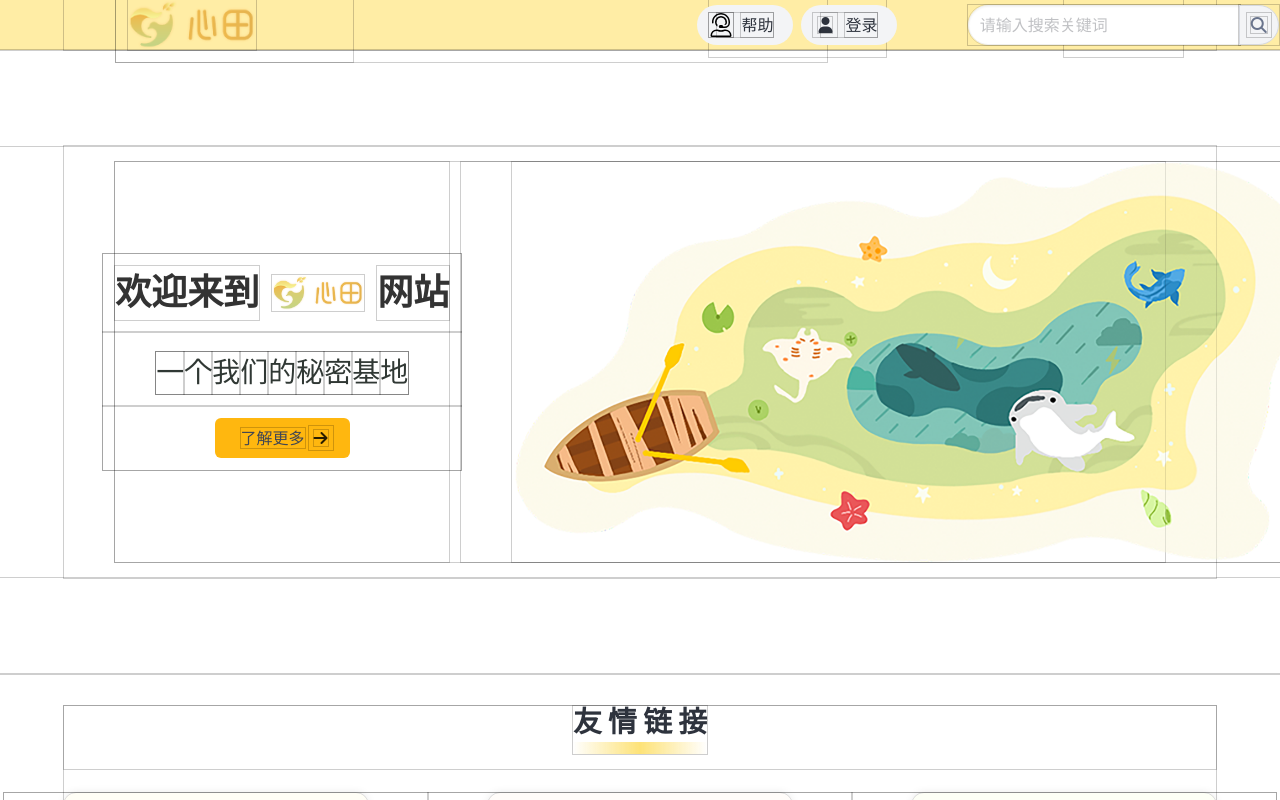
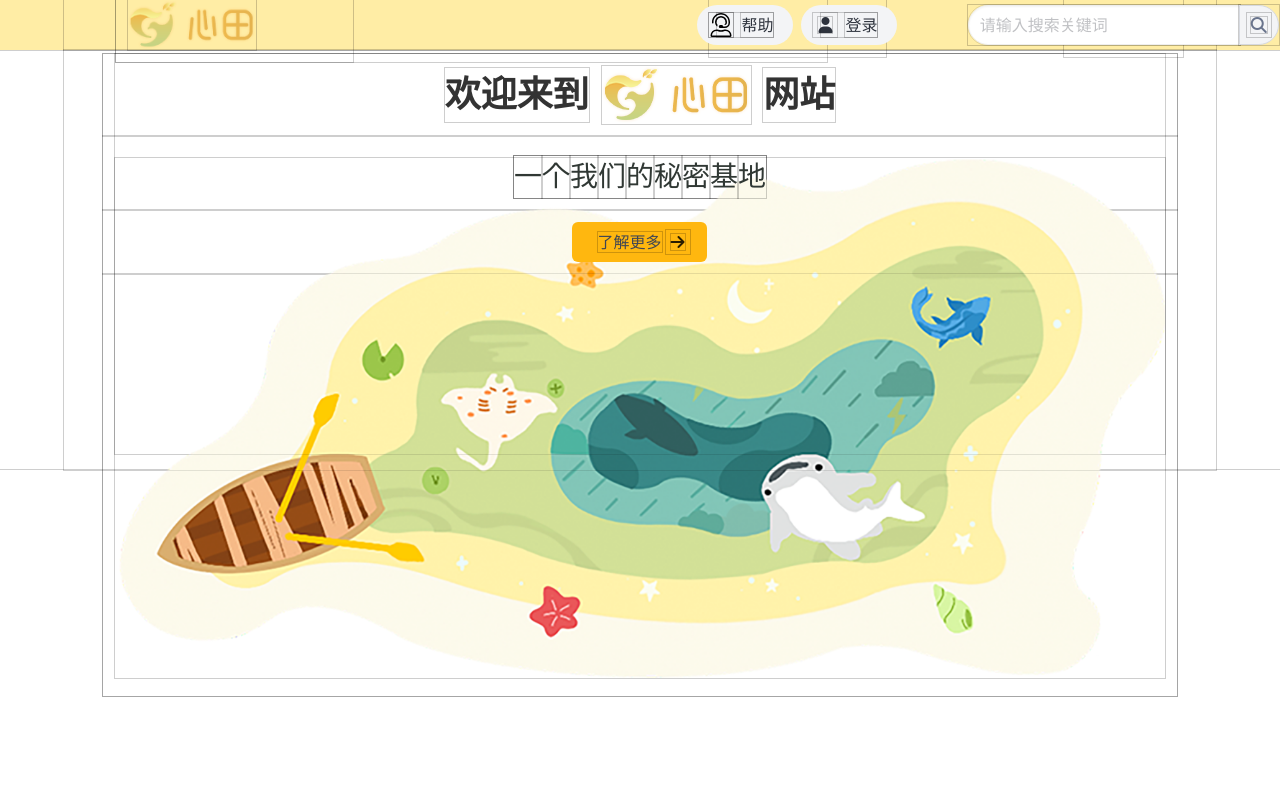
Before and after one commit to Schweik7/xintian, a Vue app: page / in a window 1280 px wide. Shown: the top 800 px of the page. Built offline with nearby package versions, Linux system fonts and the light colour scheme.

Commit message:
把左右的主页布局修改为上下的布局

```diff
--- a/src/App.vue
+++ b/src/App.vue
@@ -1,10 +1,9 @@
 <template>
   <div class="page flex-col">
+
     <HeaderComponent />
-    <!-- <StarryBackground /> -->
     <MainSectionComponent />
-    <!-- <ContentComponent />
-    <TopicsComponent /> -->
+    <section class="section is-large"></section>
     <FriendshipLinksComponent />
     <FooterComponent />
   </div>
@@ -37,7 +36,3 @@ export default {
   }
 };
 </script>
-
-<style scoped>
-
-</style>
--- a/src/components/MainSectionComponent.vue
+++ b/src/components/MainSectionComponent.vue
@@ -1,9 +1,7 @@
 <template>
-  <section class="section"></section>
   <div id="main-section" class="container">
-    <div id="content-section" class="level gao-less">
     <!-- 标题、logo和"网站" -->
-      <div id="main-section-left" class="level-item">
+    <div id="main-section-left" class="">
       <div class="columns is-flex-direction-column">
         <div class="column is-flex is-align-items-center is-justify-content-center">
           <span class="title-text animate-item">欢迎来到</span>
@@ -21,8 +19,7 @@
           </div>
         </div>
         <div class="column has-text-centered">
-            <button id="learn-more-button" class="button is-warning hvr-icon-wobble-horizontal"
-              @click="showPoem = true">
+          <button id="learn-more-button" class="button is-warning hvr-icon-wobble-horizontal" @click="showPoem = true">
             <span class="subtitle is-6">了解更多</span>
             <span class="icon">
               <i class="fa fa-arrow-right hvr-icon"></i>
@@ -31,17 +28,12 @@
         </div>
         <!-- 诗歌对话框 -->
         <PoeticDialog v-model:visible="showPoem" />
-          <!-- <LetterDialog v-model:visible="showLetter" /> -->
-        </div>
-      </div>
-
-      <!-- 右侧图片 -->
-      <div class="level-item is-centered">
-        <img id="illustration-image" src="@/images/心灵之田.png" />
+        <div class="column">
+          <img id="illustration-image" src="@/images/心灵之田.png" alt="心灵之田" />
         </div>
       </div>
     </div>
-  <section class="section"></section>
+  </div>
 </template>
 
 <script>
@@ -83,7 +75,7 @@ export default {
 }
 
 #logo-image {
-  height: 4.5vh;
+  /* height: 4.5vh; */
   margin: 0 1vw;
   vertical-align: middle;
 }
@@ -159,9 +151,8 @@ span.char,
 
 #illustration-image {
   width: auto;
-  height: 50vh;
-  max-height: calc(300 / 16)rem;
-  margin: 0 0 0 4vw;
+  margin-top: -8rem;
+  /* max-height: calc(300 / 16)rem; */
 }
 
 #main-section-left {
```
Also changed, not shown: 1 other file (tests, documents, lock files or other folders). Lines whose indentation alone changed are shown as unchanged.
